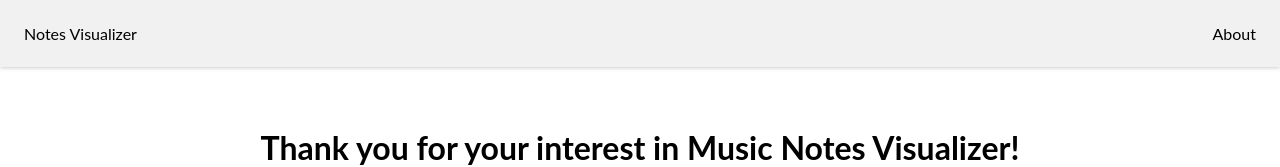
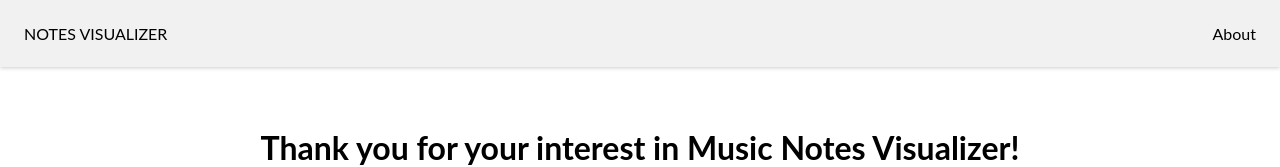
Before and after one commit to MitchellZ/music-notes-visualizer, a React (Create React App) app: page /About in a window 1280 px wide. Shown: the top 167 px of the page. Built offline with nearby package versions, Linux system fonts and the light colour scheme.

Commit message:
Updated About Page

```diff
--- a/Pages/About.tsx
+++ b/Pages/About.tsx
@@ -11,7 +11,7 @@ const About = () => {
       <div>
         <div className="nav">
           <ul>
-          <li><Link to = "/" className="active">Notes Visualizer</Link></li>
+          <li><Link to = "/" className="active">NOTES VISUALIZER</Link></li>
           <li className="about"><Link to = "/About" className="active">About</Link></li>
           </ul>
         </div>
```
